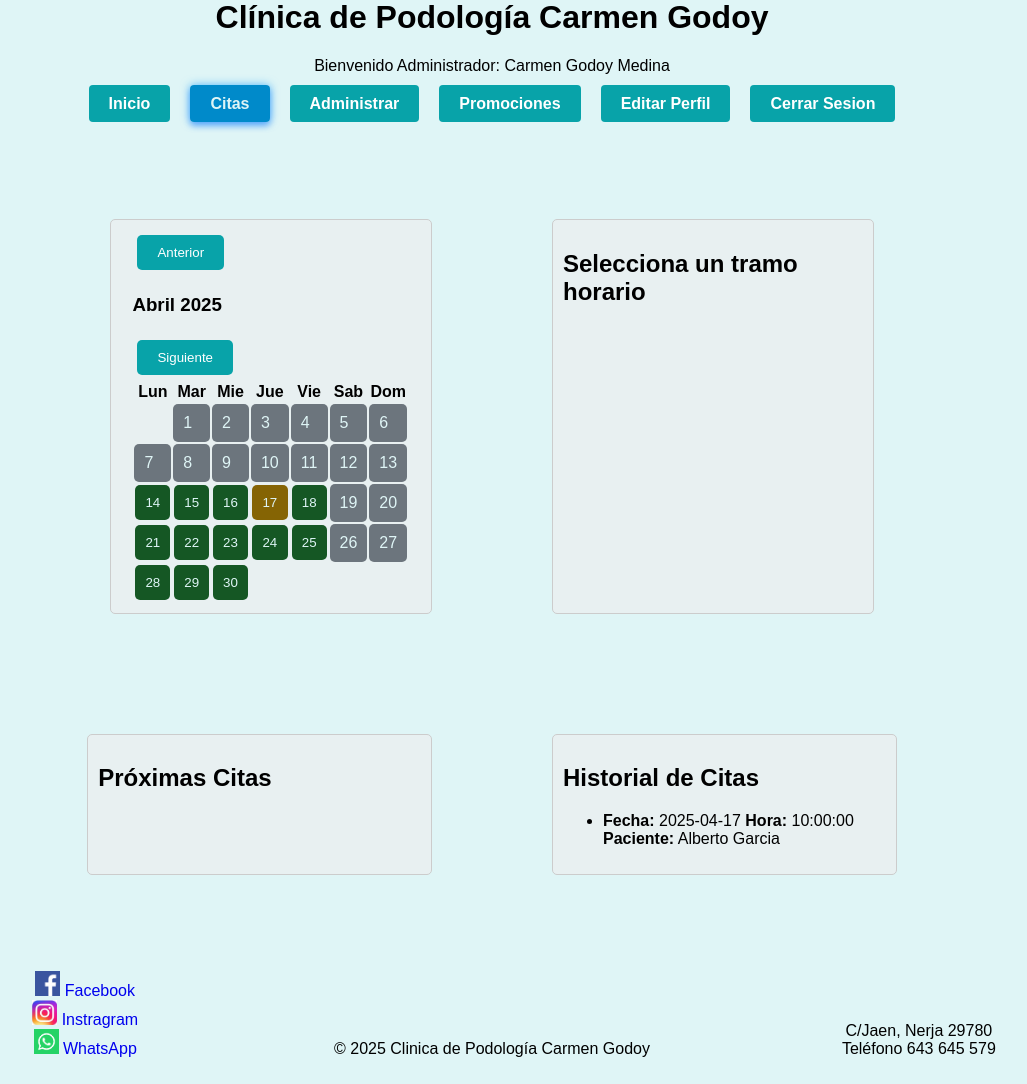
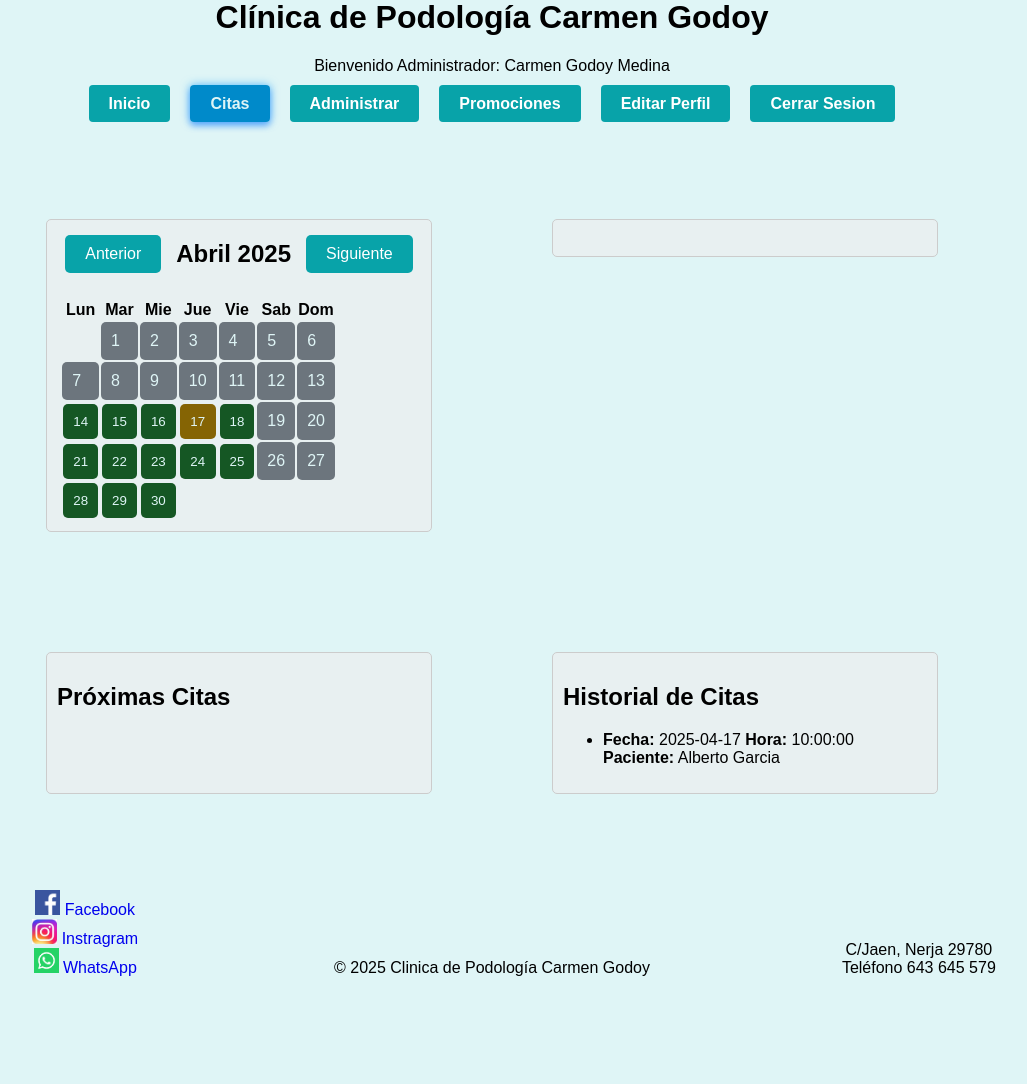
Before and after one commit to DanielGodoyDAW/Proyecto-FCT, a PHP site: page /Codigo/citas.php in a window 1280 px wide. Shown: the part 140-1224 px from the top of the page, without its empty margins (148-1175 px from the left). After the commit the page ends 1116 px from the top, so only its background shows below. Run offline with PHP 8.4, Linux system fonts and the light colour scheme; a user stored in the database is signed in; data comes from the database, SQL or seed files in the repository.

Commit message:
agregados estilos a citas

```diff
--- a/Codigo/citas.php
+++ b/Codigo/citas.php
@@ -15,13 +15,12 @@
         <!-- Contenedor superior -->
         <div class="fila">
             <!-- Sección izquierda: Calendario -->
-            <div class="columna izquierda">
+            <div class="columna izquierda-arriba">
                 <?php include 'validaciones/calendario/calendarioReserva.php'; ?>
             </div>
 
             <!-- Sección derecha: Tramos horarios -->
-            <div class="columna derecha">
-                <h2>Selecciona un tramo horario</h2>
+            <div class="columna derecha-arriba">
                 <ul id="tramos">
                     <?php
                     if (isset($_SESSION["idAdmin"])) {
@@ -36,14 +35,14 @@
         <!-- Contenedor inferior -->
         <div class="fila">
             <!-- Sección izquierda: Próximas citas -->
-            <div class="columna izquierda">
+            <div class="columna izquierda-abajo">
                 <h2>Próximas Citas</h2>
                 <ul id="proximas-citas"></ul>
                 <?php require_once './validaciones/proximas_citas.php'; ?>
             </div>
 
             <!-- Sección derecha: Historial de citas -->
-            <div class="columna derecha">
+            <div class="columna derecha-abajo">
                 <h2>Historial de Citas</h2>
                 <ul id="historial-citas"></ul>
                 <?php require_once './validaciones/historial.php'; ?>
--- a/Codigo/estilos/style.css
+++ b/Codigo/estilos/style.css
@@ -242,7 +242,7 @@ footer {
 .btn-estado:hover {
     background-color: var(--colorBotonHover);
 }
-
+/* estilos de citas seleccion de horario */
 .horarios-container {
     display: flex;
     justify-content: space-between;
@@ -253,7 +253,7 @@ footer {
 
 .horarios-columna {
     flex: 1;
-    border: 1px solid #ccc;
+    /* border: 1px solid #ccc; */ /* para ver el borde*/
     padding: 10px;
     border-radius: 5px;
     max-width: 45%;
@@ -272,7 +272,6 @@ footer {
     margin: 5px 0;
     border-radius: 5px;
     cursor: pointer;
-    width: 40%;
     text-align: center;
 }
 
@@ -294,6 +293,7 @@ footer {
     background-color: red;
 }
 
+/*Estilos para el boton activo del header*/
 .navegacion.active {
     background-color: var(--colorActive);
     color: var(--colorFondo);
--- a/Codigo/estilos/styleCitas.css
+++ b/Codigo/estilos/styleCitas.css
@@ -17,6 +17,7 @@
     display: flex;
     justify-content: space-between;
     gap: 20px;
+    width: 80%;
 }
 
 .columna {
@@ -42,3 +43,32 @@
 .btn-eliminar:hover {
     background-color: darkred;
 }
+
+.navegacion-calendario {
+    display: flex;
+    align-items: center;
+    gap: 10px;
+    margin-bottom: 20px;
+}
+
+.navegacion-calendario h3 {
+    margin: 0;
+    font-size: 1.5rem; /
+}
+
+.next-after {
+    padding: 5px 10px;
+    font-size: 1rem;
+    cursor: pointer;
+}
+
+
+.columna.izquierda-arriba {
+    display: flex;
+    justify-content: center;
+    align-items: center;
+    height: 100%;
+}
+.columna.derecha-arriba {
+    height: 100%;
+}
--- a/Codigo/validaciones/calendario/calendarioReserva.php
+++ b/Codigo/validaciones/calendario/calendarioReserva.php
@@ -81,7 +81,7 @@
                 $totalReservas = $row['totalReservas'];
 
                 // Total de horarios posibles (mañana + tarde)
-                $totalHorarios = 16; // 8 horarios por la mañana + 8 por la tarde
+                $totalHorarios = 16;
 
                 if ($totalReservas == 0) {
                     $diasDisponibilidad[$fecha] = 'verde'; // Día completamente disponible
@@ -93,6 +93,7 @@
             }
 
             // Generar los botones de navegación
+            echo '<div class="navegacion-calendario">';
             echo '<form action="" method="post">';
             echo '<button type="submit" class="next-after" name="mes" value="' . $mesAnterior . '">Anterior</button>';
             echo '<input type="hidden" class="next-after" name="year" value="' . $yearAnterior . '">';
@@ -104,6 +105,7 @@
             echo '<button type="submit" class="next-after" name="mes" value="' . $mesSiguiente . '">Siguiente</button>';
             echo '<input type="hidden" class="next-after" name="year" value="' . $yearSiguiente . '">';
             echo '</form>';
+            echo '</div>';
 
             // Generar la tabla del calendario
             $calendario = "<table class='tablaCalendario'><tr><th>Lun</th><th>Mar</th><th>Mie</th><th>Jue</th><th>Vie</th><th>Sab</th><th>Dom</th></tr>";
--- a/Codigo/validaciones/tramos_horarios.php
+++ b/Codigo/validaciones/tramos_horarios.php
@@ -75,6 +75,7 @@ if ($_SERVER['REQUEST_METHOD'] == 'POST') {
 
 
         // Mostrar los horarios libres en dos columnas
+        echo '<h2>Selecciona un tramo horario</h2>';
         echo '<h3>Horarios disponibles para ' . $fechaSeleccionada . ':</h3>';
         echo '<div class="horarios-container">';
 
```
